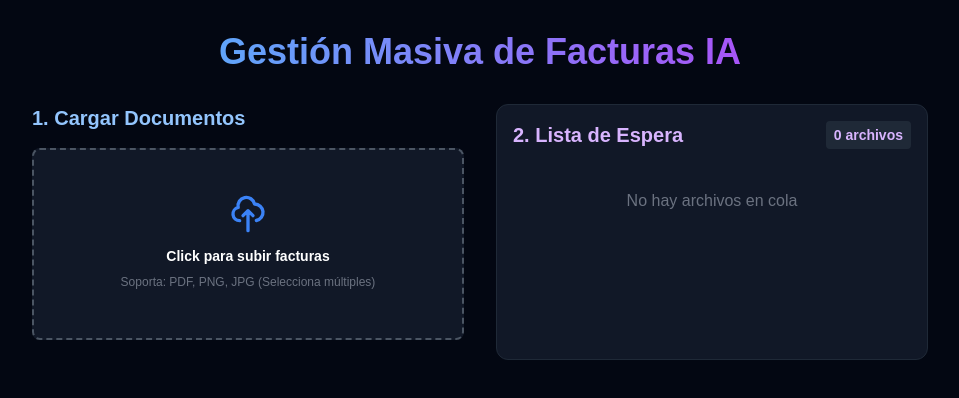
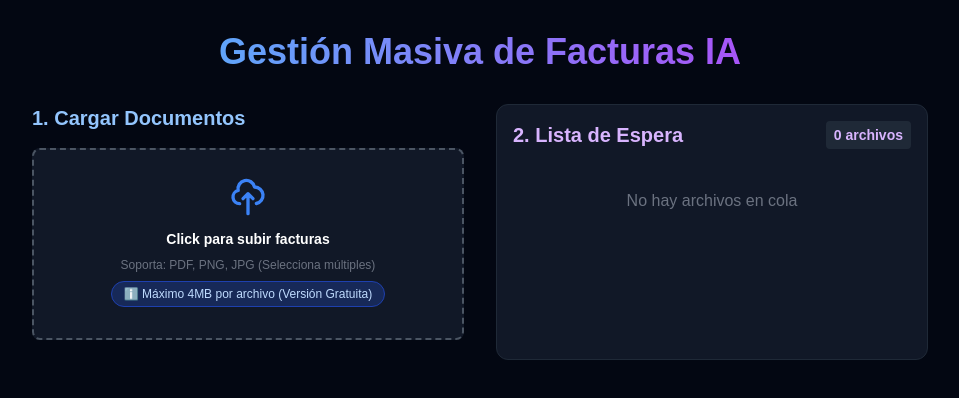
Before and after one commit to JuanMRaimundo/analizador.facturasIA, a Next.js app: page / in a window 1280 px wide. Shown: the top 398 px of the page, without its empty margins (160-1119 px from the left). Built offline with nearby package versions, Linux system fonts and the light colour scheme.

Commit message:
Subiendo filtro por tamaño de archivo

```diff
--- a/app/components/MultiUploader.tsx
+++ b/app/components/MultiUploader.tsx
@@ -1,26 +1,61 @@
 "use client";
 
-import { ChangeEvent } from "react";
+import { ChangeEvent, useState } from "react";
 
 interface Props {
-	onFilesSelect: (files: File[]) => void; // Ahora devuelve un ARRAY de archivos
+	onFilesSelect: (files: File[]) => void;
 }
 
 export default function MultiUploader({ onFilesSelect }: Props) {
+	const [error, setError] = useState<string | null>(null);
+	const MAX_SIZE_MB = 4;
+	const MAX_SIZE_BYTES = MAX_SIZE_MB * 1024 * 1024;
 	const handleFileChange = (e: ChangeEvent<HTMLInputElement>) => {
+		setError(null); // Limpiamos errores previos
+
 		if (e.target.files && e.target.files.length > 0) {
-			// Convertimos la FileList a un Array normal para manejarlo mejor
-			const filesArray = Array.from(e.target.files);
-			onFilesSelect(filesArray);
+			const allFiles = Array.from(e.target.files);
+			const validFiles: File[] = [];
+			const rejectedFiles: string[] = [];
+
+			allFiles.forEach((file) => {
+				if (file.size > MAX_SIZE_BYTES) {
+					rejectedFiles.push(file.name);
+				} else {
+					validFiles.push(file);
+				}
+			});
+
+			// Si hubo rechazados, mostramos error
+			if (rejectedFiles.length > 0) {
+				setError(
+					`⚠️ Los siguientes archivos superan los ${MAX_SIZE_MB}MB y fueron descartados: ${rejectedFiles.join(
+						", "
+					)}`
+				);
+			}
+
+			// Si hay válidos, los mandamos al padre
+			if (validFiles.length > 0) {
+				onFilesSelect(validFiles);
+			}
 		}
 	};
 
 	return (
 		<div className="w-full max-w-2xl mx-auto">
-			<label className="flex flex-col items-center justify-center w-full h-48 border-2 border-dashed border-gray-600 rounded-lg cursor-pointer bg-gray-900 hover:bg-gray-800 transition-colors">
-				<div className="flex flex-col items-center justify-center pt-5 pb-6 text-center">
+			<label
+				className={`flex flex-col items-center justify-center w-full h-48 border-2 border-dashed rounded-lg cursor-pointer transition-colors ${
+					error
+						? "border-red-500 bg-red-900/20"
+						: "border-gray-600 bg-gray-900 hover:bg-gray-800"
+				}`}
+			>
+				<div className="flex flex-col items-center justify-center pt-5 pb-6 text-center px-4">
 					<svg
-						className="w-10 h-10 mb-3 text-blue-500"
+						className={`w-10 h-10 mb-3 ${
+							error ? "text-red-500" : "text-blue-500"
+						}`}
 						fill="none"
 						stroke="currentColor"
 						viewBox="0 0 24 24"
@@ -33,20 +68,35 @@ export default function MultiUploader({ onFilesSelect }: Props) {
 							d="M7 16a4 4 0 01-.88-7.903A5 5 0 1115.9 6L16 6a5 5 0 011 9.9M15 13l-3-3m0 0l-3 3m3-3v12"
 						></path>
 					</svg>
+
 					<p className="mb-2 text-sm text-gray-400">
 						<span className="font-semibold text-white">
 							Click para subir facturas
 						</span>
 					</p>
-					<p className="text-xs text-gray-500">
+
+					<p className="text-xs text-gray-500 mb-2">
 						Soporta: PDF, PNG, JPG (Selecciona múltiples)
 					</p>
+
+					{/* EL CARTEL ACLARATIVO */}
+					<div className="bg-blue-900/50 text-blue-200 text-xs py-1 px-3 rounded-full border border-blue-800">
+						ℹ️ Máximo {MAX_SIZE_MB}MB por archivo (Versión Gratuita)
+					</div>
+
+					{/* MENSAJE DE ERROR SI INTENTAN SUBIR ALGO GRANDE */}
+					{error && (
+						<p className="mt-3 text-xs text-red-400 font-bold bg-black/50 p-2 rounded max-w-md">
+							{error}
+						</p>
+					)}
 				</div>
+
 				<input
 					type="file"
 					className="hidden"
-					accept="image/*,application/pdf" // Aceptamos PDF
-					multiple // ¡Magia activada!
+					accept="image/*,application/pdf"
+					multiple
 					onChange={handleFileChange}
 				/>
 			</label>
```
